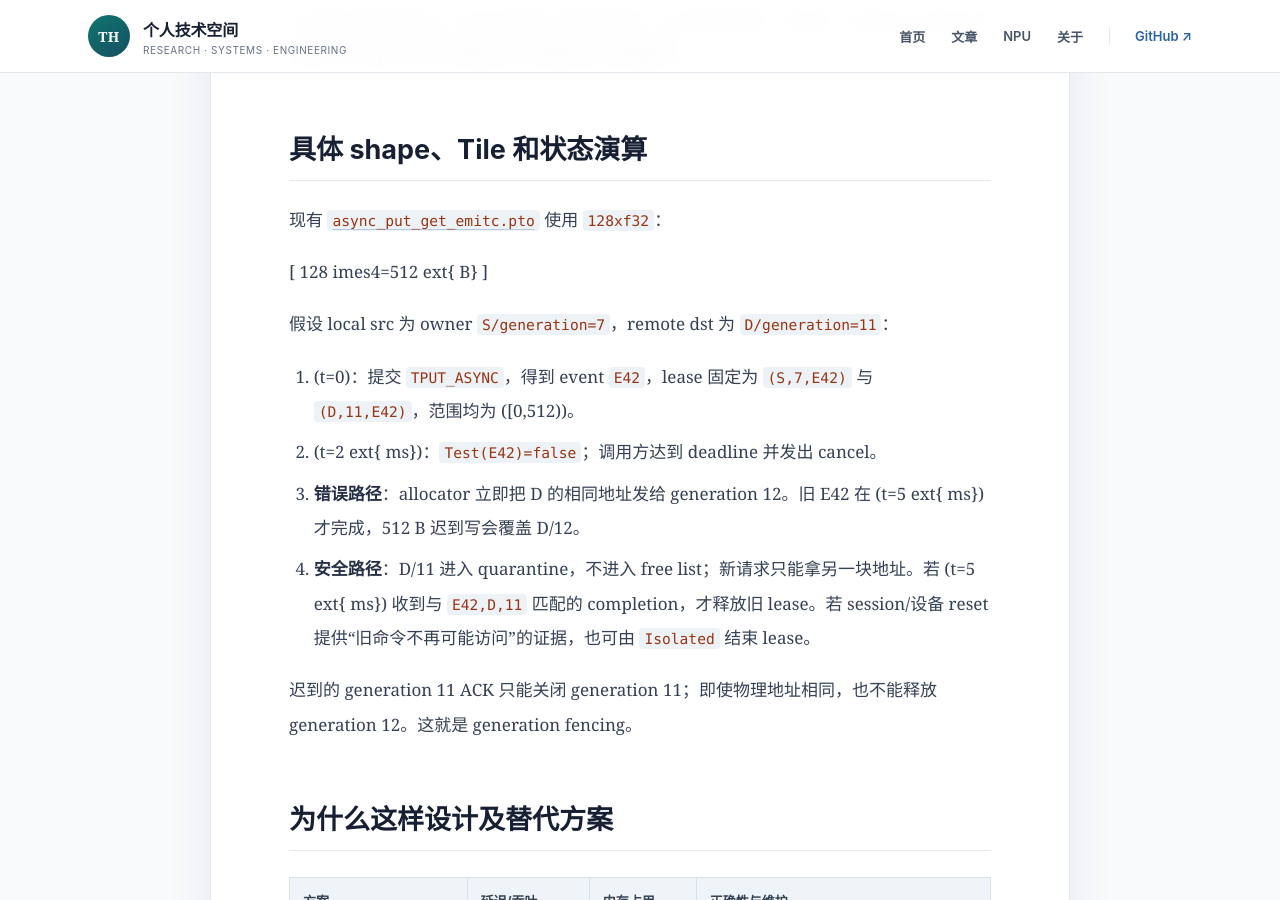
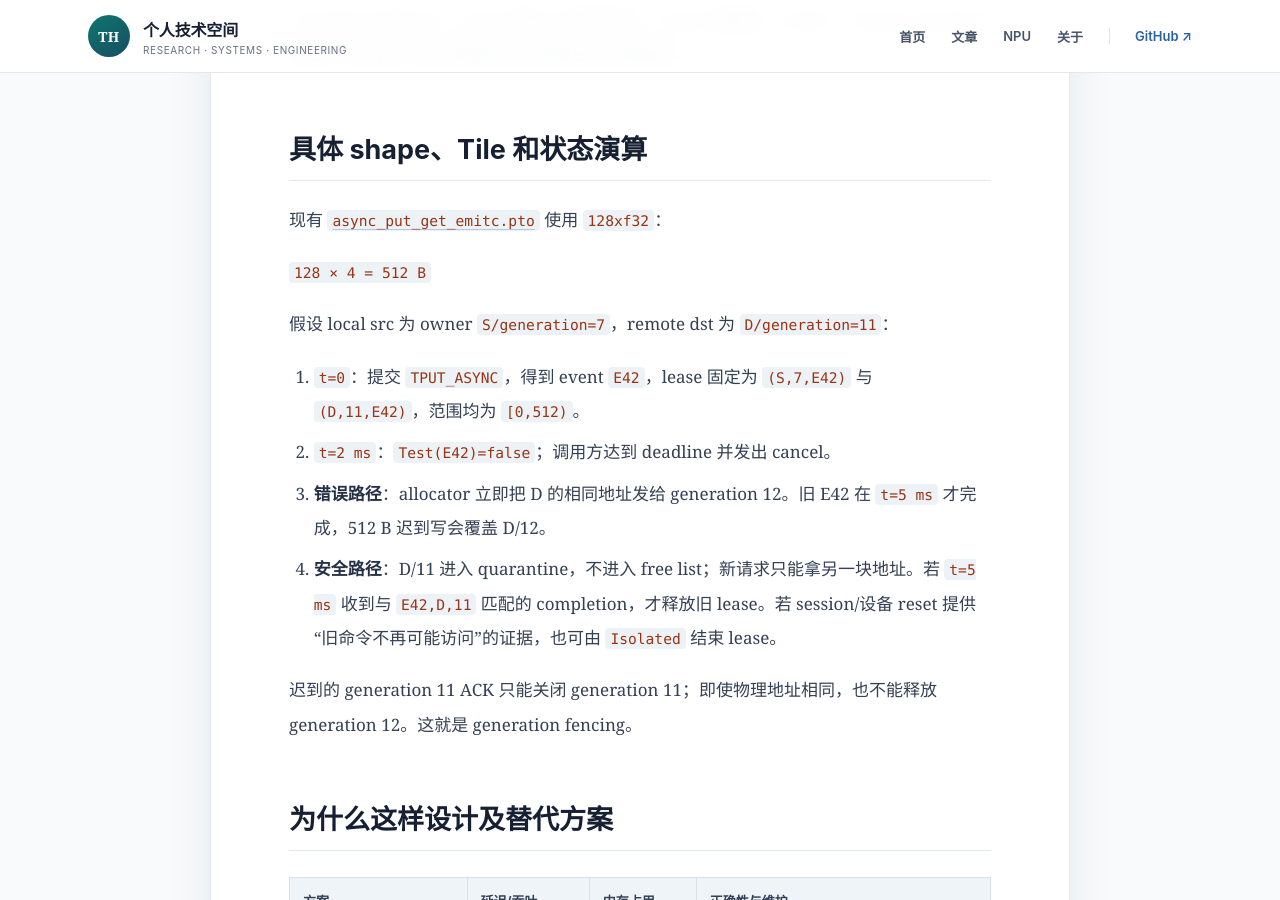
Before and after one commit to zhanghanleo10/zhanghanleo10.github.io, a Jekyll site: the page built from _posts/2026-09-22-ptoas-async-lease-cancel-quarantine-generation-fencing.md, in a window 1280 px wide and 900 px high, scrolled down 5935 px. Built offline with Jekyll 4.4.1, drawn with Linux system fonts in a browser that asks for light colours; some of the changed text lies outside the part shown.

Commit message:
docs(pto): fix daily PTO learning note 2026-09-22

```diff
--- a/_posts/2026-09-22-ptoas-async-lease-cancel-quarantine-generation-fencing.md
+++ b/_posts/2026-09-22-ptoas-async-lease-cancel-quarantine-generation-fencing.md
@@ -157,16 +149,14 @@ partition_tensor_view<128xf32> src/dst (GM)
 
 现有 [`async_put_get_emitc.pto`](https://github.com/hw-native-sys/PTOAS/blob/85af360eed58068801d21c5e2c740e14f47b146b/test/lit/pto/async_put_get_emitc.pto) 使用 `128xf32`：
 
-[
-128	imes4=512	ext{ B}
-]
+`128 × 4 = 512 B`
 
 假设 local src 为 owner `S/generation=7`，remote dst 为 `D/generation=11`：
 
-1. (t=0)：提交 `TPUT_ASYNC`，得到 event `E42`，lease 固定为 `(S,7,E42)` 与 `(D,11,E42)`，范围均为 ([0,512))。
-2. (t=2	ext{ ms})：`Test(E42)=false`；调用方达到 deadline 并发出 cancel。
-3. **错误路径**：allocator 立即把 D 的相同地址发给 generation 12。旧 E42 在 (t=5	ext{ ms}) 才完成，512 B 迟到写会覆盖 D/12。
-4. **安全路径**：D/11 进入 quarantine，不进入 free list；新请求只能拿另一块地址。若 (t=5	ext{ ms}) 收到与 `E42,D,11` 匹配的 completion，才释放旧 lease。若 session/设备 reset 提供“旧命令不再可能访问”的证据，也可由 `Isolated` 结束 lease。
+1. `t=0`：提交 `TPUT_ASYNC`，得到 event `E42`，lease 固定为 `(S,7,E42)` 与 `(D,11,E42)`，范围均为 `[0,512)`。
+2. `t=2 ms`：`Test(E42)=false`；调用方达到 deadline 并发出 cancel。
+3. **错误路径**：allocator 立即把 D 的相同地址发给 generation 12。旧 E42 在 `t=5 ms` 才完成，512 B 迟到写会覆盖 D/12。
+4. **安全路径**：D/11 进入 quarantine，不进入 free list；新请求只能拿另一块地址。若 `t=5 ms` 收到与 `E42,D,11` 匹配的 completion，才释放旧 lease。若 session/设备 reset 提供“旧命令不再可能访问”的证据，也可由 `Isolated` 结束 lease。
 
 迟到的 generation 11 ACK 只能关闭 generation 11；即使物理地址相同，也不能释放 generation 12。这就是 generation fencing。
 
```
Also changed, not shown: other parts of _posts/2026-09-22-ptoas-async-lease-cancel-quarantine-generation-fencing.md (+2 -10 lines).
